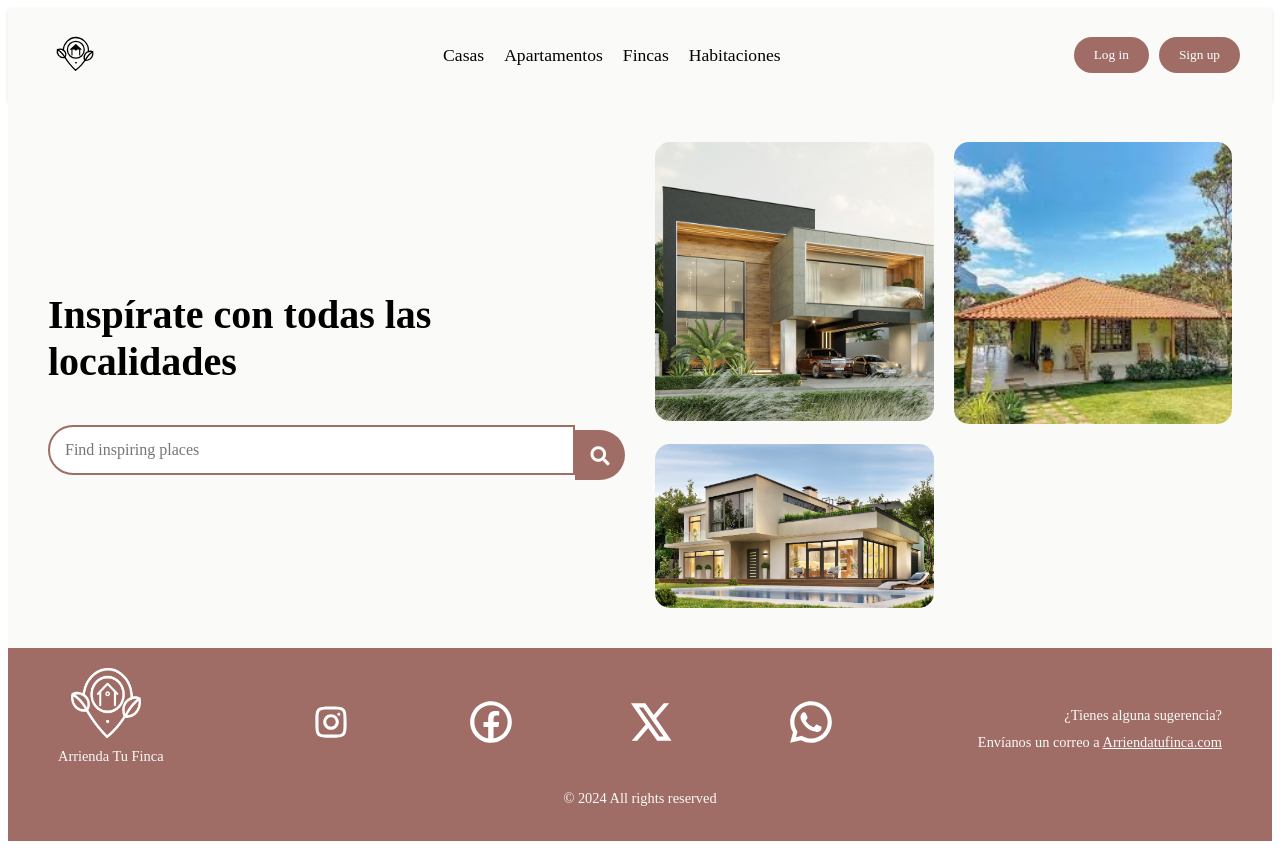
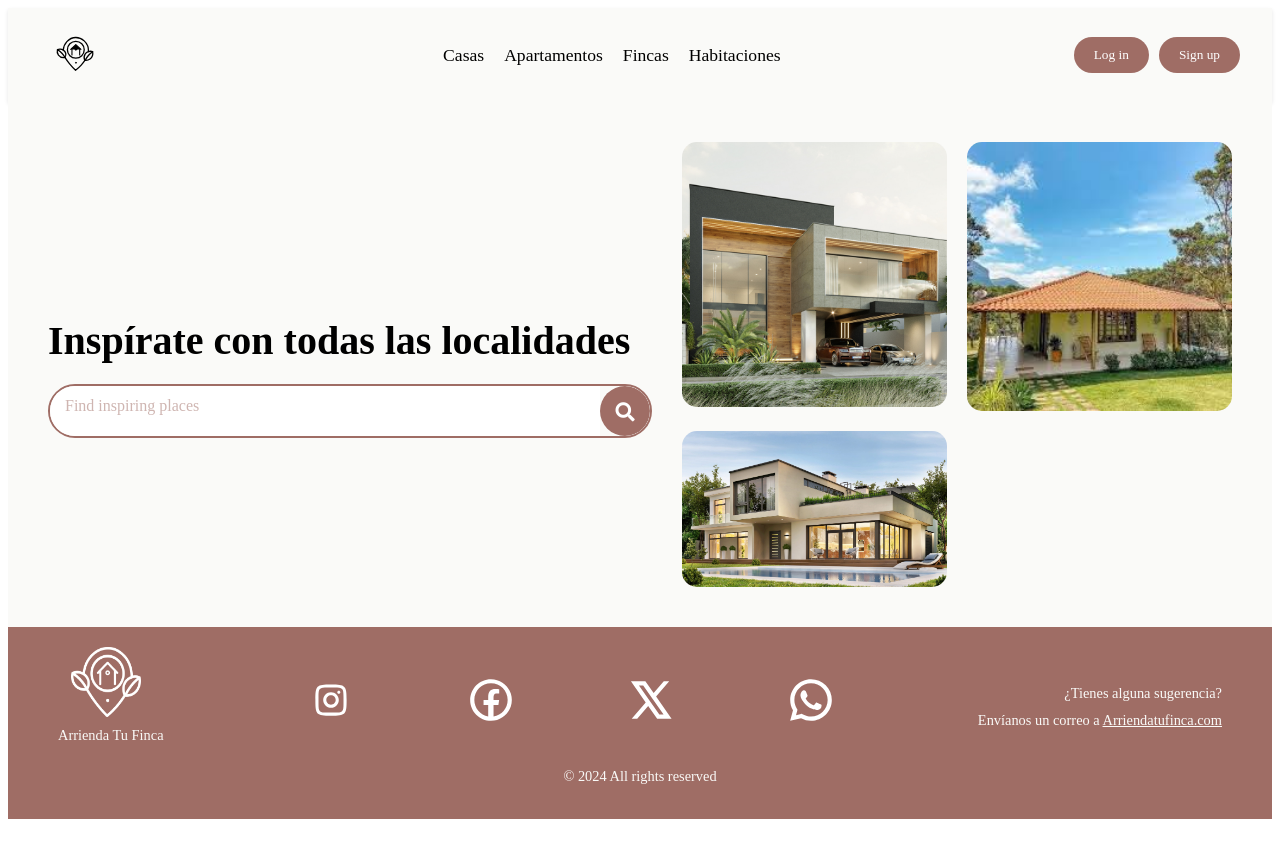
Before and after one commit to ElCzar/arriendaTuFincaAngular, an Angular app: page / in a window 1280 px wide. After the commit the page ends 827 px from the top, so only its background shows below. Built offline with nearby package versions, Linux system fonts and the light colour scheme.

Commit message:
diseño de barras de busqueda arreglado

```diff
--- a/src/app/components/search-bar/search-bar.component.css
+++ b/src/app/components/search-bar/search-bar.component.css
@@ -1,36 +1,42 @@
 .search-bar {
     display: flex;
     align-items: center;
-    margin-top: 20px;
+    border: 2px solid #9f6d65; /* Borde color café */
+    border-radius: 30px;
+    overflow: hidden; /* Para que el borde redondeado aplique en toda la barra */
+    width: 600px; /* Ajusta el ancho según lo necesites */
+    height: 50px;
   }
 
   .search-bar input {
     flex: 1;
-    padding: 15px;
-    border: 2px solid #9f6d65;
-    border-radius: 30px 0 0 30px;
+    padding: 10px 15px;
+    border: none;
     font-size: 1rem;
     color: #9f6d65;
-    height: 50px; /* Asegura que la altura sea la misma */
-    width: 20px;
-    box-sizing: border-box;
+    height: 40px;
     outline: none; /* Remueve el borde azul al hacer clic */
   }
 
+  .search-bar input::placeholder {
+    color: #9f6d65; /* Color del texto placeholder */
+    opacity: 0.5; /* Opcional: para hacer que el placeholder se vea tenue */
+  }
+
   .search-bar button {
-    width: 50px; /* Ajuste para alinear con la altura */
-    height: 50px; /* Igual a la altura del input */
+    width: 50px;
+    height: 50px;
     background-color: #9f6d65;
     border: none;
-    border-radius: 0 30px 30px 0;
-    color: #fafaf8;
-    cursor: pointer;
     display: flex;
     align-items: center;
     justify-content: center;
-    box-sizing: border-box;
+    cursor: pointer;
+    color: white; /* Color de la lupa café */
+    overflow: hidden;
+    border-radius: 100px;
   }
 
   .search-bar button i {
-    font-size: 1.2rem; /* Ajuste del tamaño del ícono */
+    font-size: 1.2rem; /* Tamaño de la lupa */
   }
```
